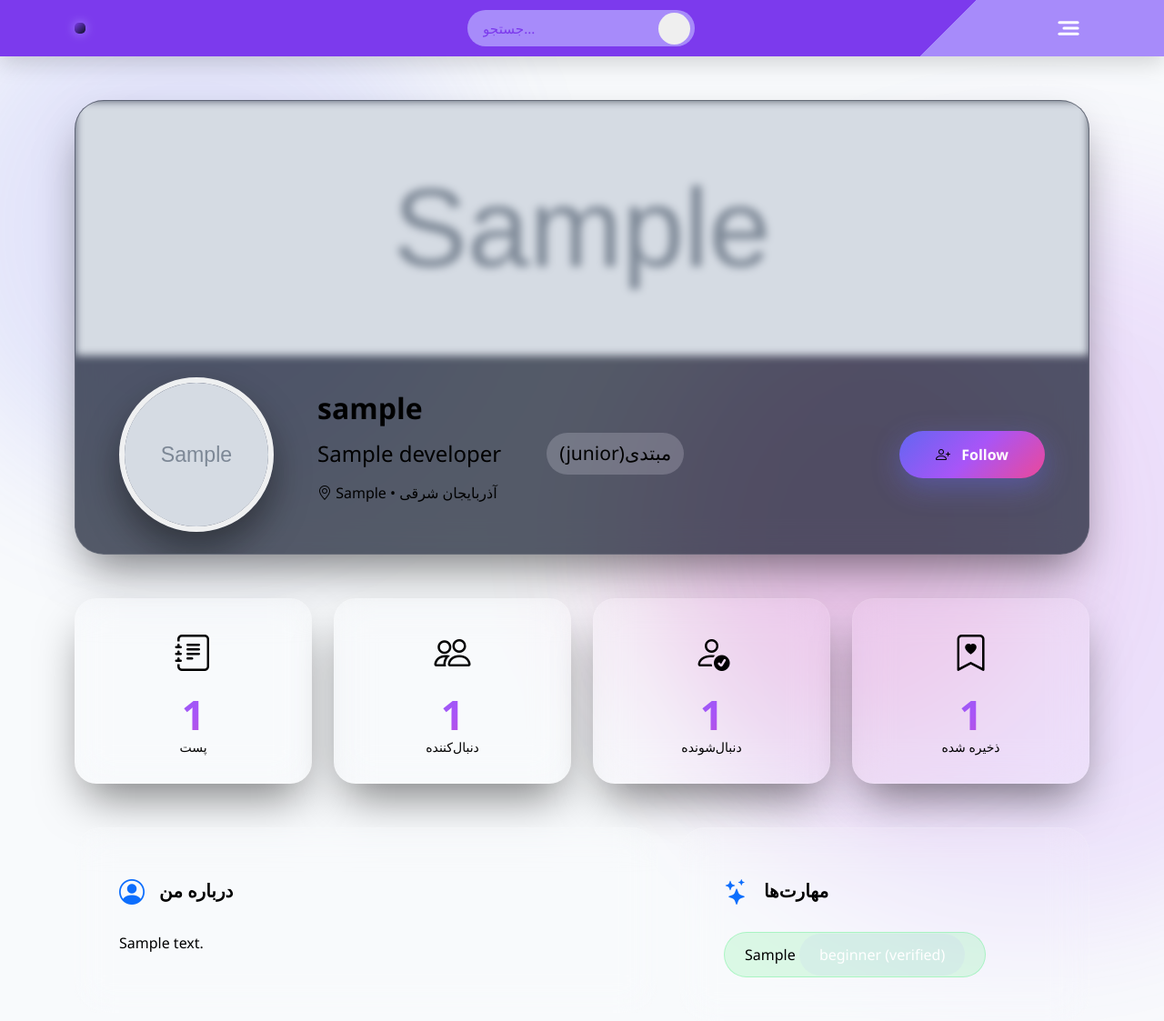
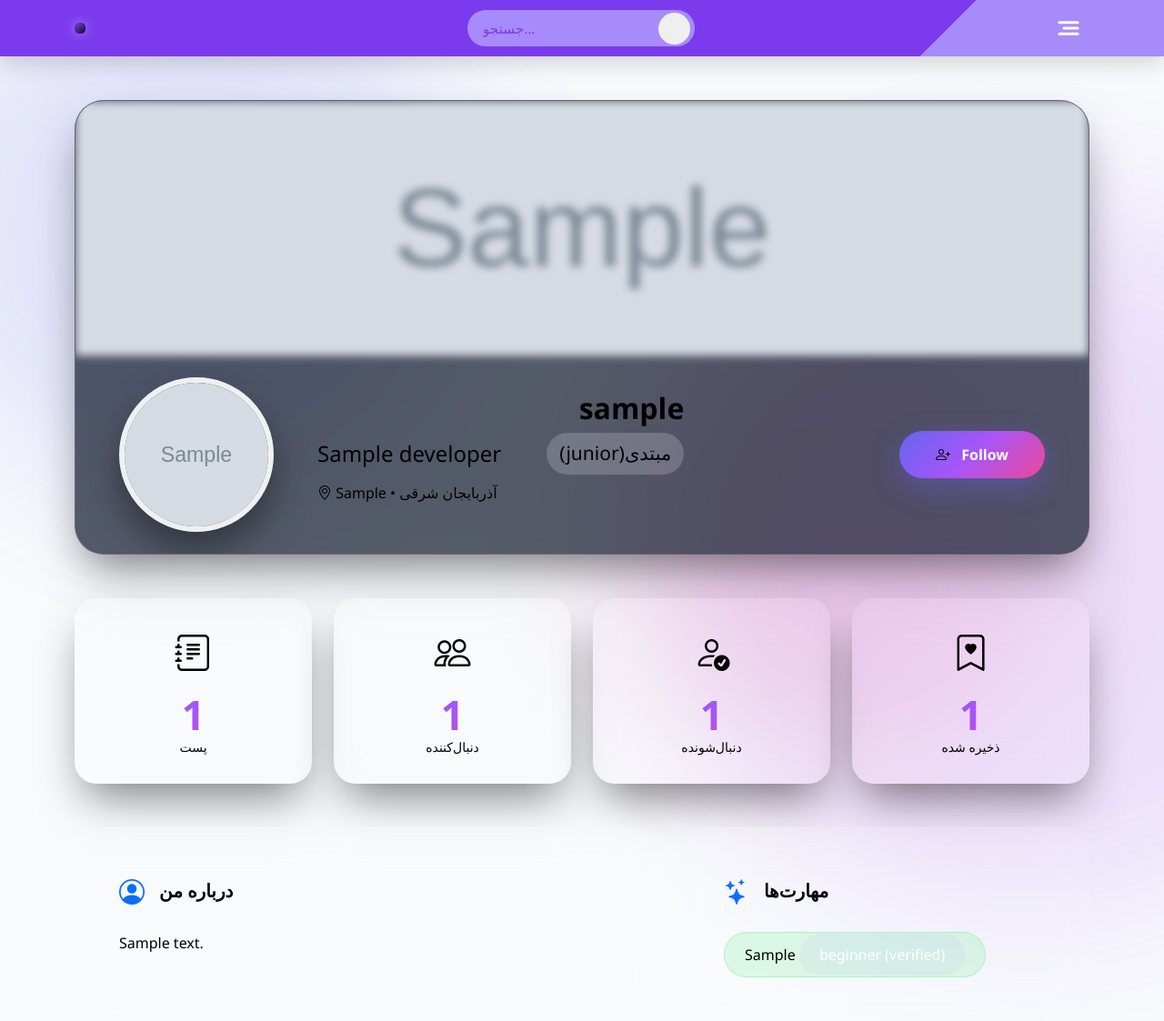
Before and after one commit to psh8714/pnexify, a Django app: a page that uses blog/templates/user/user_detail.html in a window 1280 px wide. Shown: the top 1123 px of the page at 91% size. Run offline with Django 5.2, Linux system fonts and the light colour scheme; tables that the repository leaves empty hold one stand-in row (values such as "Sample post"); grey boxes marked "Sample" are stand-in pictures; parts of the project's set-up code (start-up, migrations or seed data) failed here and were passed over; some libraries are stand-ins or nearby versions.

Commit message:
Update user_detail.html

```diff
--- a/blog/templates/user/user_detail.html
+++ b/blog/templates/user/user_detail.html
@@ -290,7 +290,7 @@
                         {% endif %}
 
                         <div>
-                            <h2 class="profile-info fw-bold mb-2">{{ user.username }}</h2>
+                            <h2 class="profile-info fw-bold mb-2" style="text-align: right;direction: rtl;unicode-bidi: plaintext;">{{ user.username }}</h2>
                             <div class="d-flex align-items-center mb-2">
                                 {% if user.main_skill %}
                                     <p class="fs-4 text-indigo-300 mb-0">
@@ -359,7 +359,7 @@
                         <i class="bi bi-person-circle fs-3 me-3 text-primary"></i>
                         <h5 class="fw-bold mb-0">درباره من</h5>
                     </div>
-                    <p class="lead lh-relaxed text-slate-300">
+                    <p class="lead lh-relaxed text-slate-300" style="text-align: right;direction: rtl;unicode-bidi: plaintext;">
                         {{ user.bio|default:"بیوگرافی ثبت نشده است."|linebreaks }}
                     </p>
                 </div>
```
